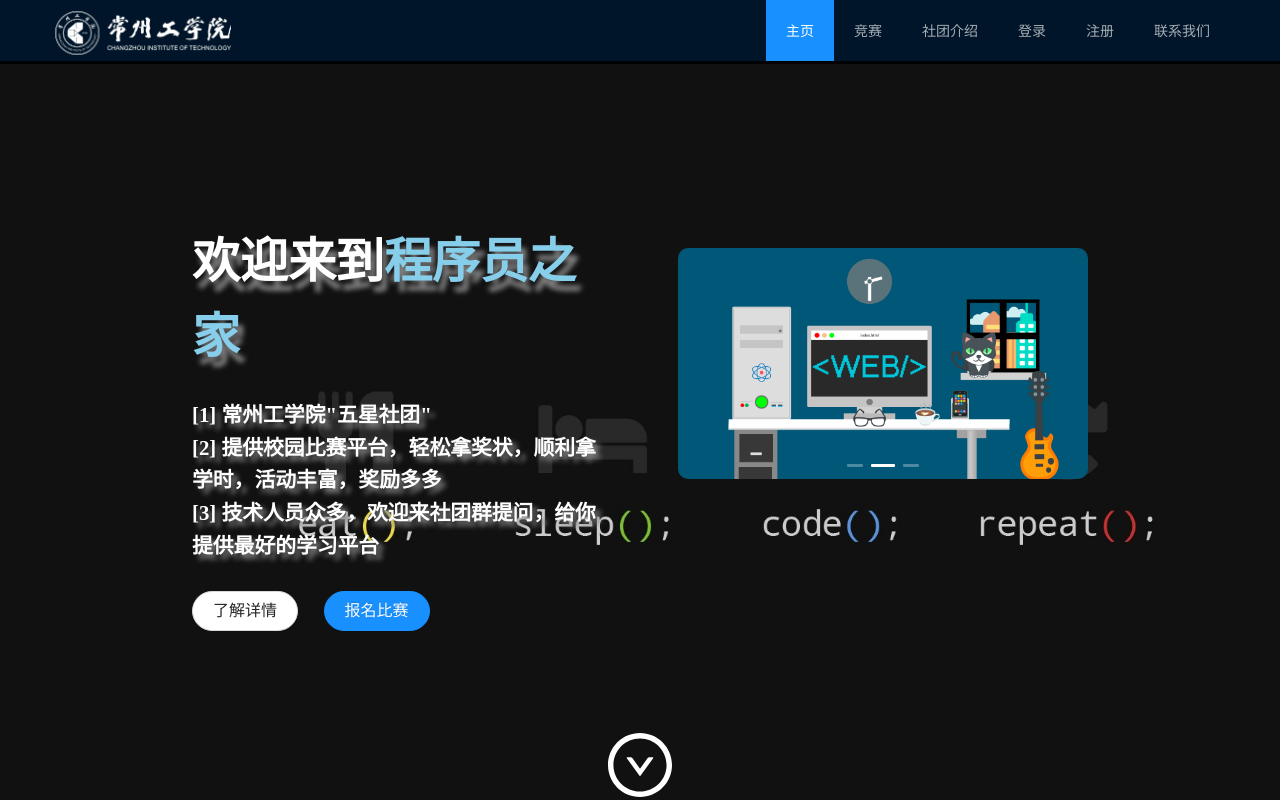
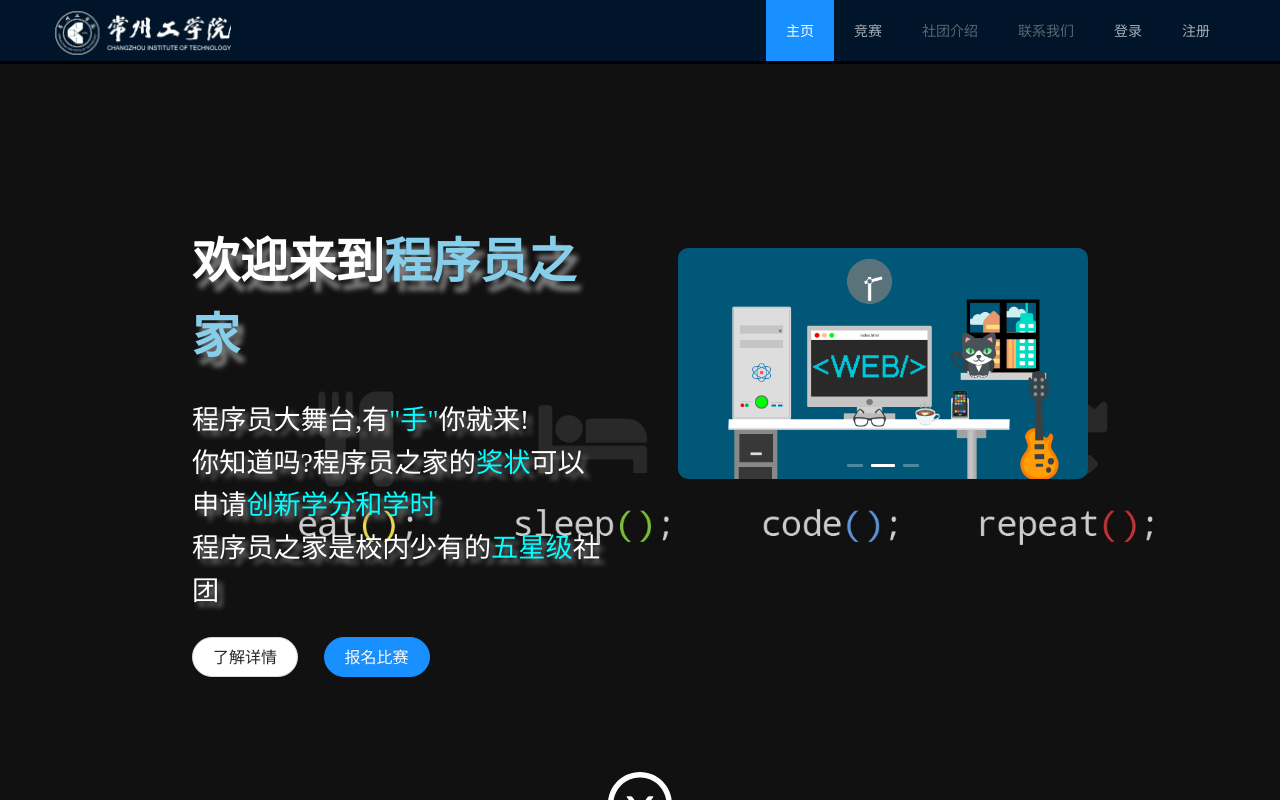
Before and after one commit to tohsaka888/societies-web, a React (Create React App) app: page / in a window 1280 px wide. Shown: the top 800 px of the page. Built offline with nearby package versions, Linux system fonts and the light colour scheme; no server answers.

Commit message:
first commit

```diff
--- a/src/components/Competition.tsx
+++ b/src/components/Competition.tsx
@@ -98,7 +98,6 @@ export default function Competition(): JSX.Element {
       <Route path="/competition/:id">
         <Layout style={{ marginLeft: "12vw" }}>
           <Layout.Content className="layout_content">
-            <div className="page_title">前端开发大赛</div>
             <div className="page_title_2">比赛介绍</div>
             <div style={{ display: "flex" }} className="intro">
               <div className="banner">
@@ -109,8 +108,9 @@ export default function Competition(): JSX.Element {
               </div>
               <div className="right_text">
                 <Typography>
+                  <Typography.Title level={3} >前端开发大赛</Typography.Title>
                   <Typography.Paragraph
-                    ellipsis={{ rows: 7, expandable: true }}
+                    ellipsis={{ rows: 5, expandable: true }}
                   >
                     这是一段介绍 这是一段介绍 这是一段介绍 这是一段介绍
                     这是一段介绍 这是一段介绍 这是一段介绍 这是一段介绍
@@ -189,7 +189,7 @@ export default function Competition(): JSX.Element {
             </div>
             <div className="page_title_2">奖项设置</div>
             <div className="intro">
-              <Row>
+              <Row style={{marginBottom: "4vh"}}>
                 <Col span="6">
                   <div className="card">
                     <TrophyOutlined
--- a/src/components/Header.tsx
+++ b/src/components/Header.tsx
@@ -19,6 +19,7 @@ export default function HomePageHeader(): JSX.Element {
   const [scoreNum, setScoreNum] = useState<String>("");
   const [collage, setCollage] = useState<String>("");
   const [classId, setClassId] = useState<String>("");
+  const [loginUser, setLoginUser] = useState<string>("");
   console.log(document.cookie);
   function checkPhone(phone: string): boolean {
     var myreg = /^[1][3,4,5,7,8][0-9]{9}$/;
@@ -28,16 +29,21 @@ export default function HomePageHeader(): JSX.Element {
       return true;
     }
   }
+  const getLoginStatus = async () => {
+    const token = localStorage.getItem("token");
+    const data = await pushRequest("/login/status", { token: token });
+    if (data.username === undefined) {
+      setLoginUser("");
+    } else {
+      setLoginUser(data.username);
+    }
+  };
   useEffect(() => {
     const getHomePageActivity = async () => {
-      const data = await pushRequest("/CXY/homeActivity", {});
+      const data = await pushRequest("/getArticles", {});
       console.log(data);
     };
-    const getLoginStatus = async () => {
-      const data = await pushRequest("/CXY/login/state",{});
-      console.log(data)
-    }
-    getHomePageActivity();
+    // getHomePageActivity();
     getLoginStatus();
   }, []);
   const checkPasswordCorrect = useCallback(() => {
@@ -52,8 +58,8 @@ export default function HomePageHeader(): JSX.Element {
       message.warning("用户名和密码不得为空");
     } else {
       message.loading({ content: "登录中···", key: "login" });
-      const data = await pushRequest("/CXY/login", {
-        userName: userName,
+      const data = await pushRequest("/login", {
+        username: userName,
         password: password,
       });
       try {
@@ -61,16 +67,18 @@ export default function HomePageHeader(): JSX.Element {
           message.error("服务端响应错误");
         } else {
           setIsModalVisible(false);
-          if (data.code === 200) {
-            message.success({ content: "登录成功", key: "login" });
+          if (data.message === "登录成功") {
+            message.success({ content: data.message, key: "login" });
+            localStorage.setItem("token", data.token);
           } else {
-            message.error({ content: "帐号或密码错误", key: "login" });
+            message.error(data.errmsg);
           }
         }
       } catch (error) {
         console.log(error);
         message.error({ content: "服务端响应错误", key: "login" });
       }
+      getLoginStatus()
     }
   };
   const register = async () => {
@@ -86,26 +94,22 @@ export default function HomePageHeader(): JSX.Element {
       message.loading({ content: "注册中···", key: "register" });
       if (checkPasswordCorrect()) {
         if (checkPhone(phone)) {
-          const data = await pushRequest("/CXY/register", {
-            userName: registerUserName,
+          const data = await pushRequest("/register", {
+            username: registerUserName,
             password: registerPassword,
-            checkPwd: confirmPassword,
-            phoneNo: phone,
+            phone: phone,
             classId: classId, //班级
             college: collage, //学院
-            scoreNum: scoreNum, //学号
+            scoreNumber: scoreNum, //学号
           });
           try {
             if (data.code === undefined) {
-              message.error({ content: "服务端响应错误", key: "register" });
+              message.error("服务端响应错误");
             } else if (data.code === 200) {
               setIsRegisterVisible(false);
-              message.success({ content: "注册成功", key: "register" });
+              message.success({ content: data.message, key: "register" });
             } else {
-              message.warning({
-                content: data.msg,
-                key: "register",
-              });
+              message.warning({ content: data.errmsg, key: "register" });
             }
           } catch (error) {
             console.log(error);
@@ -134,7 +138,8 @@ export default function HomePageHeader(): JSX.Element {
             }}
           />
         </div>
-        <Menu theme="dark" mode="horizontal" defaultSelectedKeys={["index"]}>
+        <Menu theme="dark" mode="horizontal" defaultSelectedKeys={["index"]} style={{width: "50vw",justifyContent: 'flex-end'}}>
+        {loginUser && <Menu.Item key={loginUser} disabled>{loginUser}</Menu.Item>}
           <Menu.Item
             key="index"
             onClick={() => {
@@ -151,7 +156,10 @@ export default function HomePageHeader(): JSX.Element {
           >
             竞赛
           </Menu.Item>
-          <Menu.Item key="introduce">社团介绍</Menu.Item>
+          <Menu.Item key="introduce" disabled>社团介绍</Menu.Item>
+          <Menu.Item key="contact" disabled>联系我们</Menu.Item>
+          {!loginUser && (
+            <>
               <Menu.Item
                 key="login"
                 onClick={() => {
@@ -168,7 +176,9 @@ export default function HomePageHeader(): JSX.Element {
               >
                 注册
               </Menu.Item>
-          <Menu.Item key="contact">联系我们</Menu.Item>
+            </>
+          )}
+          {loginUser && <Menu.Item>退出登录</Menu.Item>}
         </Menu>
       </Header>
       <Modal
--- a/src/components/HomePage.tsx
+++ b/src/components/HomePage.tsx
@@ -1,5 +1,5 @@
 import React, { useState } from "react";
-import { Layout, Col, Row, BackTop } from "antd";
+import { BackTop } from "antd";
 import HomePageContent from "./HomePageComponents/HomePageContent";
 import Header from "./Header";
 import { Route } from "react-router-dom";
@@ -19,7 +19,7 @@ export default function HomePage(): JSX.Element {
       </DisplayContext.Provider>
       <Route path="/competition" component={Competition} />
       <BackTop style={{zIndex: 100}}/>
-      <Layout.Footer
+      {/* <Layout.Footer
         className="footer"
         style={{ position: 'absolute',width: "100%",height: "15vh",padding: "5vh 0" }}
       >
@@ -33,7 +33,7 @@ export default function HomePage(): JSX.Element {
             <Col span="8" style={{color: "#1890FF"}}>19软二 孙典典&19软二 张天宇</Col>
             <Col span="8" style={{color: "#1890FF"}}>备案号：这是一个备案号</Col>
         </Row>
-      </Layout.Footer>
+      </Layout.Footer> */}
     </div>
   );
 }
--- a/src/components/requests/request.tsx
+++ b/src/components/requests/request.tsx
@@ -1,4 +1,4 @@
-const baseUrl = `http://tohsaka888.xyz:4001`;
+const baseUrl = `http://localhost:9000`;
 
 export const pushRequest = async (api: String, pushedData: any) => {
   try {
@@ -6,10 +6,6 @@ export const pushRequest = async (api: String, pushedData: any) => {
       method: "POST",
       mode: "cors",
       body: JSON.stringify(pushedData),
-      headers: new Headers({
-        "Content-Type": "application/json",
-      }),
-      credentials: "include", // 携带cookie跨域
     });
     const data = await res.json();
     return data;
--- a/src/components/springs/HomePageTitle.tsx
+++ b/src/components/springs/HomePageTitle.tsx
@@ -4,16 +4,21 @@ import useScreenHeight from "../hook/useScreenHeight";
 import { DownCircleOutlined } from "@ant-design/icons";
 import "../HomePageComponents/HomePage.css";
 import cImg from "../../assets/images/c.jpg";
-import web from "../../assets/images/web.png"
-import computer from "../../assets/images/computer.png"
-import { Button, Carousel } from "antd";
+import web from "../../assets/images/web.png";
+import computer from "../../assets/images/computer.png";
+import { Button, Carousel, message } from "antd";
+import { Link } from "react-router-dom";
 
-export default function HomePageTitle(): JSX.Element {
+type Props = {
+  loginUser?: string;
+};
+
+export default function HomePageTitle({ loginUser }: Props): JSX.Element {
   const [title1, setTitle1] = useSpring(() => ({
     opacity: 0,
     textShadow: "0px 0px 0px white",
     zoom: 1,
-    paddingTop: "30px"
+    paddingTop: "30px",
   }));
   const [continueButton, setContinueButton] = useSpring(() => ({
     opacity: 0,
@@ -31,7 +36,7 @@ export default function HomePageTitle(): JSX.Element {
         opacity: 1,
         textShadow: "5px 10px 5px gray",
         paddingTop: "0px",
-        config: {duration: 600},
+        config: { duration: 600 },
         delay: 500,
       });
       setContinueButton.start({ opacity: 1, config: config.slow, delay: 600 });
@@ -41,7 +46,7 @@ export default function HomePageTitle(): JSX.Element {
       setContinueButton.start({ opacity: 0, config: config.slow });
       setBackgroundImg.start({
         opacity: 0.6,
-        config: {duration: 800},
+        config: { duration: 800 },
         delay: 500,
       });
     }
@@ -61,26 +66,50 @@ export default function HomePageTitle(): JSX.Element {
               setTitle1({ zoom: 1 });
             }}
           >
-            欢迎来到<span style={{ color: "skyblue" }} ref={title1Ref}>程序员之家</span>
+            欢迎来到
+            <span style={{ color: "skyblue" }} ref={title1Ref}>
+              程序员之家
+            </span>
             <div
               style={{
-                fontSize: "1.3rem",
+                fontSize: "1.7rem",
                 textAlign: "left",
                 marginTop: "3vh",
-                textShadow: "5px 5px 5px gray"
+                textShadow: "5px 5px 5px gray",
+                fontWeight: "normal",
               }}
             >
-              <div>[1] 常州工学院"五星社团"</div>
+              {loginUser === undefined && (
+                <div style={{marginBottom: "20px"}}>
                   <div>
-                [2] 提供校园比赛平台，轻松拿奖状，顺利拿学时，活动丰富，奖励多多
+                    程序员大舞台,有<span style={{ color: "aqua" }}>"手"</span>
+                    你就来!
                   </div>
                   <div>
-                [3] 技术人员众多，欢迎来社团群提问，给你提供最好的学习平台
+                    你知道吗?程序员之家的
+                    <span style={{ color: "aqua" }}>奖状</span>
+                    可以申请
+                    <span style={{ color: "aqua" }}>创新学分和学时</span>
+                  </div>
+                  <div>
+                    程序员之家是校内少有的
+                    <span style={{ color: "aqua" }}>五星级</span>社团
                   </div>
                 </div>
+              )}
+              {loginUser && (
                 <div>
-              <Button size="large" style={{marginRight: "2vw"}} shape="round">了解详情</Button>
-              <Button type="primary" size="large" shape="round">报名比赛</Button>
+                  呦呦呦,这不{loginUser}
+                  吗,又来参加比赛了?你参加比赛的样子真的好靓仔哦
+                </div>
+              )}
+              <Button size="large" style={{ marginRight: "2vw" }} shape="round">
+                了解详情
+              </Button>
+              <Button type="primary" size="large" shape="round">
+                {loginUser !== "" && <Link to="/signup">报名比赛</Link>}
+                {loginUser === "" && <div onClick={() => {message.warning("请先登录")}}>报名比赛</div>}
+              </Button>
             </div>
           </animated.div>
         </div>
--- a/src/components/springs/IntroList.tsx
+++ b/src/components/springs/IntroList.tsx
@@ -1,5 +1,5 @@
 import React, { useEffect, useRef } from "react";
-import { useTrail, animated } from "react-spring";
+import { useTrail, animated, config } from "react-spring";
 import useScreenHeight from "../hook/useScreenHeight";
 import "../HomePageComponents/HomePage.css";
 
--- a/src/index.css
+++ b/src/index.css
@@ -1,13 +1,18 @@
 body {
+  width: 100%;
   margin: 0;
-  font-family: -apple-system, BlinkMacSystemFont, 'Segoe UI', 'Roboto', 'Oxygen',
-    'Ubuntu', 'Cantarell', 'Fira Sans', 'Droid Sans', 'Helvetica Neue',
+  font-family: -apple-system, BlinkMacSystemFont, "Segoe UI", "Roboto", "Oxygen",
+    "Ubuntu", "Cantarell", "Fira Sans", "Droid Sans", "Helvetica Neue",
     sans-serif;
   -webkit-font-smoothing: antialiased;
   -moz-osx-font-smoothing: grayscale;
+  scrollbar-width: none; /* firefox */
+  -ms-overflow-style: none; /* IE 10+ */
+  overflow-x: hidden;
+  overflow-y: scroll;
 }
 
 code {
-  font-family: source-code-pro, Menlo, Monaco, Consolas, 'Courier New',
+  font-family: source-code-pro, Menlo, Monaco, Consolas, "Courier New",
     monospace;
 }
```
Also changed, not shown: src/components/style/Competition.css (+4 -3 lines). Lines whose indentation alone changed are shown as unchanged.
